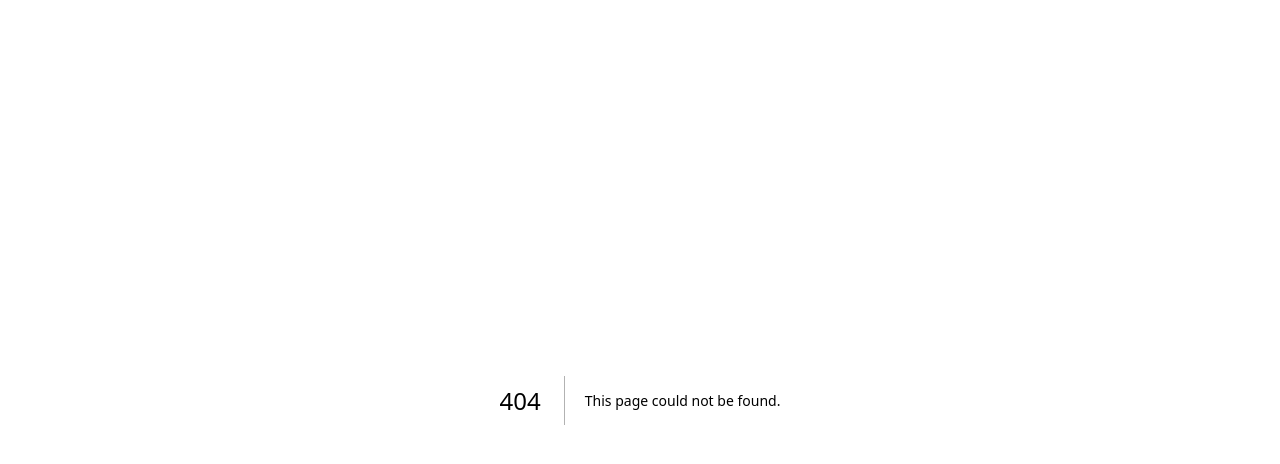
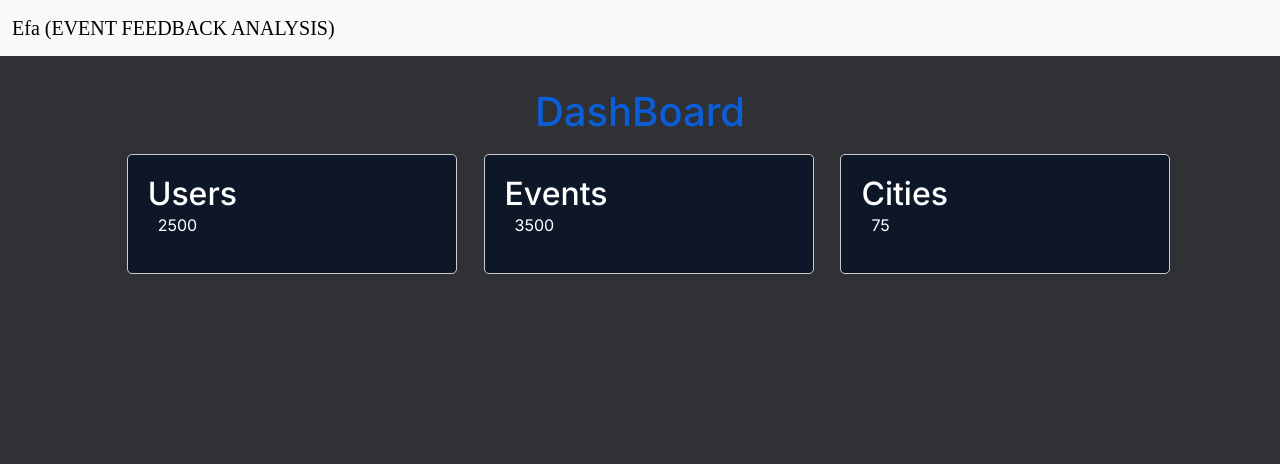
Before and after one commit to arhamansari11/Gemini-ultra-hackathon, a Next.js app: page /dashboard in a window 1280 px wide. Before the commit this address had no page. Shown: the top 464 px of the page. Built offline with nearby package versions, Linux system fonts and the light colour scheme.

Commit message:
almost ui

```diff
--- /dev/null
+++ b/app/dashboard/page.js
@@ -0,0 +1,102 @@
+"use client";
+import React, { useState, useEffect } from "react";
+// import { FontAwesomeIcon } from "@fortawesome/react-fontawesome";
+// import {
+//   faUsers,
+//   faMapMarkerAlt,
+//   faCity,
+// } from "@fortawesome/free-solid-svg-icons";
+
+function page() {
+  const [totalUsers, setTotalUsers] = useState(0);
+  const [totalAddresses, setTotalAddresses] = useState(0);
+  const [totalCities, setTotalCities] = useState(0);
+
+  // Simulated data fetching - replace with actual data fetching logic
+  useEffect(() => {
+    // Assuming fetchData() is a function that fetches data from your backend
+    fetchData()
+      .then((data) => {
+        setTotalUsers(data.totalUsers);
+        setTotalAddresses(data.totalAddresses);
+        setTotalCities(data.totalCities);
+      })
+      .catch((error) => {
+        console.error("Error fetching data:", error);
+      });
+  }, []);
+
+  // Simulated data - replace with actual data fetching logic
+  function fetchData() {
+    return new Promise((resolve, reject) => {
+      // Simulated data response
+      const data = {
+        totalUsers: 2500,
+        totalAddresses: 3500,
+        totalCities: 75,
+      };
+      // Simulate network delay
+      setTimeout(() => {
+        resolve(data);
+      }, 1000);
+    });
+  }
+
+  return (
+    <div style={{ backgroundColor: "#2F3135", height: "95vh" }}>
+      <h1
+        className="d-flex justify-content-center align-items-center pt-8"
+        style={{ color: "#0B5ED7" }}
+      >
+        DashBoard
+      </h1>
+      <div className="container-fluid d-flex justify-content-center align-items-center">
+        <div className="col-lg-10 col-md-12">
+          <div className="dashboard row justify-content-center">
+            <div className="col-lg-4 col-md-6">
+              <div
+                className="total-box"
+                style={{ backgroundColor: "#0D1728", color: "white" }}
+              >
+                <h2 style={{ display: "inline", marginRight: "10px" }}>
+                  Users
+                </h2>
+                {/* <FontAwesomeIcon icon={faUsers} style={{ display: "inline" }} /> */}
+                <p style={{ marginLeft: "10px" }}>{totalUsers}</p>
+              </div>
+            </div>
+            <div className="col-lg-4 col-md-6">
+              <div
+                className="total-box"
+                style={{ backgroundColor: "#0D1728", color: "white" }}
+              >
+                <h2 style={{ display: "inline", marginRight: "10px" }}>
+                  Events
+                </h2>
+                {/* <FontAwesomeIcon
+                  icon={faMapMarkerAlt}
+                  style={{ display: "inline" }}
+                /> */}
+                <p style={{ marginLeft: "10px" }}>{totalAddresses}</p>
+              </div>
+            </div>
+            <div className="col-lg-4 col-md-6">
+              <div
+                className="total-box"
+                style={{ backgroundColor: "#0D1728", color: "white" }}
+              >
+                <h2 style={{ display: "inline", marginRight: "10px" }}>
+                  Cities
+                </h2>
+                {/* <FontAwesomeIcon icon={faCity} style={{ display: "inline" }} /> */}
+                <p style={{ marginLeft: "10px" }}>{totalCities}</p>
+              </div>
+            </div>
+          </div>
+        </div>
+      </div>
+    </div>
+  );
+}
+
+export default page;
--- a/app/globals.css
+++ b/app/globals.css
@@ -153,3 +153,17 @@ input {
     transform: rotate(360deg);
   }
 }
+
+.dashboard {
+  display: flex;
+}
+
+.total-box {
+  /* flex: 1; */
+  width: 330px;
+  margin: 10px;
+  padding: 20px;
+  border: 1px solid #ccc;
+  border-radius: 5px;
+  background-color: white;
+}
--- a/app/layout.js
+++ b/app/layout.js
@@ -1,7 +1,7 @@
 import { Inter } from "next/font/google";
 import "./globals.css";
 import "bootstrap/dist/css/bootstrap.min.css";
-
+import Navbar from "@/components/Navbar";
 const inter = Inter({ subsets: ["latin"] });
 
 export const metadata = {
@@ -12,7 +12,10 @@ export const metadata = {
 export default function RootLayout({ children }) {
   return (
     <html lang="en">
-      <body className={inter.className}>{children}</body>
+      <body className={inter.className}>
+        <Navbar />
+        {children}
+      </body>
     </html>
   );
 }
--- a/app/page.js
+++ b/app/page.js
@@ -45,7 +45,7 @@ export default function Home() {
     let id2 = localStorage.getItem("id2");
 
     if (id1 === null) {
-      setPromptsArr([...promptsArr, prompt]);
+      setPromptsArr([...promptsArr, { text: prompt, role: "user" }]);
       setPrompt("");
 
       try {
@@ -53,6 +53,7 @@ export default function Home() {
         const raw = JSON.stringify({
           username: prompt,
         });
+
         const requestOptions = {
           method: "POST",
           headers: myHeaders,
@@ -73,7 +74,7 @@ export default function Home() {
         setLoading(false);
       }
     } else if (id1 !== null && id2 === null) {
-      setPromptsArr([...promptsArr, prompt]);
+      setPromptsArr([...promptsArr, { text: prompt, role: "user" }]);
 
       if (eventsDetail.eventName === "") {
         eventsDetail.eventName = prompt;
@@ -90,10 +91,13 @@ export default function Home() {
       setRerender((prevState) => !prevState);
       setPrompt("");
     } else {
+      setPromptsArr([...promptsArr, { text: prompt, role: "user" }]);
+      setPrompt("");
       mainPrompt();
+      return;
     }
   };
-
+  console.log(promptsArr);
   //!For prompting
   const mainPrompt = async () => {
     const raw = JSON.stringify({ prompt: prompt });
@@ -107,8 +111,6 @@ export default function Home() {
     let id2 = localStorage.getItem("id2");
 
     try {
-      setPromptsArr([...promptsArr, prompt]);
-      setPrompt("");
       setLoading(true);
       let res = await postData(
         `https://gemini-ai-hackathon-efa-backend.onrender.com/organizers/${id1}/events/${id2}/conversate`,
@@ -116,8 +118,10 @@ export default function Home() {
       );
 
       let promptResponse = JSON.parse(res);
-
-      setPromptsArr([...promptsArr, promptResponse.response]);
+      setPromptsArr([
+        ...promptsArr,
+        { text: promptResponse.response, role: "ai" },
+      ]);
     } catch (error) {
     } finally {
       setLoading(false);
@@ -148,7 +152,7 @@ export default function Home() {
     let id2 = localStorage.getItem("id2");
 
     if (id1 === null) {
-      setPromptsArr([...promptsArr, "Enter Your Name"]);
+      setPromptsArr([...promptsArr, { text: "Enter Your Name", role: "ai" }]);
     } else if (id1 != null && id2 === null) {
       if (
         eventsDetail.eventName !== "" &&
@@ -167,11 +171,11 @@ export default function Home() {
           : 2;
 
       setTimeout(() => {
-        setPromptsArr([...promptsArr, promptsArray[particularPrompt]]);
+        setPromptsArr([
+          ...promptsArr,
+          { text: promptsArray[particularPrompt], role: "ai" },
+        ]);
       }, 1000);
-    } else {
-      mainPrompt();
-      return;
     }
   }, [reRender]);
 
@@ -266,7 +270,7 @@ export default function Home() {
                     <div className="container-fluid">
                       {promptsArr.map((prom, index) => (
                         <div key={index}>
-                          {index % 2 != 0 ? (
+                          {prom.role == "user" ? (
                             <div
                               className="row p-0 m-0 "
                               style={{
@@ -282,7 +286,7 @@ export default function Home() {
                                 alt=""
                               />
                               <div className="col-9 shadow p-3 mb-5 bg-body-tertiary rounded ">
-                                {prom}
+                                {prom.text}
                               </div>
                               <div className="col-3"></div>
                             </div>
@@ -302,7 +306,7 @@ export default function Home() {
                                 alt=""
                               />
                               <div className="col-9 me-auto shadow-none p-3 mb-5 bg-body-tertiary rounded">
-                                {prom}
+                                {prom.text}
                               </div>
                               <div className="col-3"></div>
                             </div>
--- /dev/null
+++ b/app/qrcode/page.js
@@ -0,0 +1,54 @@
+"use client";
+import React, { useState } from "react";
+import QRCode from "qrcode.react";
+
+function page() {
+  const [text, setText] = useState("");
+  const [generated, setGenerated] = useState(false);
+
+  const handleChange = (e) => {
+    setText(e.target.value);
+    setGenerated(false); // Reset generated state when text changes
+  };
+
+  const handleGenerateQR = () => {
+    setGenerated(true);
+  };
+
+  return (
+    <>
+      <div
+        className="container-fluid d-flex justify-content-center align-items-center "
+        style={{ backgroundColor: "#2F3135", height: "94.1vh" }}
+      >
+        <div
+          className="col-lg-6 col-md-6 col-sm-8  p-5 rounded "
+          style={{ backgroundColor: "#0D1728", border: "1px solid white" }}
+        >
+          <div className="flex justify-center align-items-center flex-col">
+            <h1 style={{ color: "#0B5ED7" }}>QR Code Generator</h1>
+            <input
+              type="text"
+              value={text}
+              onChange={handleChange}
+              placeholder="Enter text here"
+              style={{ padding: "10px", margin: "10px", fontSize: "16px" }}
+            />
+            <br />
+            <button onClick={handleGenerateQR} className="btn btn-primary">
+              Generate QR Code
+            </button>
+            <br />
+            {generated && text && (
+              <div style={{ marginTop: "20px" }}>
+                <QRCode value={text} />
+              </div>
+            )}
+          </div>
+        </div>
+      </div>
+    </>
+  );
+}
+
+export default page;
--- /dev/null
+++ b/components/Navbar.jsx
@@ -0,0 +1,60 @@
+"use client";
+import Link from "next/link";
+
+const Navbar = () => {
+  return (
+    <div className="col-12">
+      <nav class="navbar navbar-expand-lg bg-body-tertiary">
+        <div class="container-fluid">
+          <a
+            class="navbar-brand"
+            href="#"
+            style={{
+              fontFamily: "Times New Roman, Times, serif",
+            }}
+          >
+            <Link href="/" style={{ textDecoration: "none", color: "black" }}>
+              Efa (EVENT FEEDBACK ANALYSIS)
+            </Link>
+          </a>
+
+          <button
+            class="navbar-toggler"
+            type="button"
+            data-bs-toggle="collapse"
+            data-bs-target="#navbarSupportedContent"
+            aria-controls="navbarSupportedContent"
+            aria-expanded="false"
+            aria-label="Toggle navigation"
+          >
+            <span class="navbar-toggler-icon"></span>
+          </button>
+          <div class="collapse navbar-collapse" id="navbarSupportedContent">
+            <ul class="navbar-nav ms-auto mb-2 mb-lg-0">
+              <li class="nav-item">
+                <Link aria-current="page" href="/">
+                  Chat
+                </Link>
+              </li>
+              <li class="nav-item">
+                <Link
+                  href="/"
+                  style={{ textDecoration: "none", color: "black" }}
+                >
+                  DashBoard
+                </Link>
+              </li>
+              <li class="nav-item">
+                <Link href="/qrcode" style={{ textDecoration: "none" }}>
+                  QrCode
+                </Link>
+              </li>
+            </ul>
+          </div>
+        </div>
+      </nav>
+    </div>
+  );
+};
+
+export default Navbar;
--- a/package.json
+++ b/package.json
@@ -11,6 +11,7 @@
   "dependencies": {
     "bootstrap": "^5.3.3",
     "next": "14.1.4",
+    "qrcode.react": "^3.1.0",
     "react": "^18",
     "react-bootstrap": "^2.10.2",
     "react-dom": "^18",
```
Also changed, not shown: 1 other file (tests, documents, lock files or other folders).
